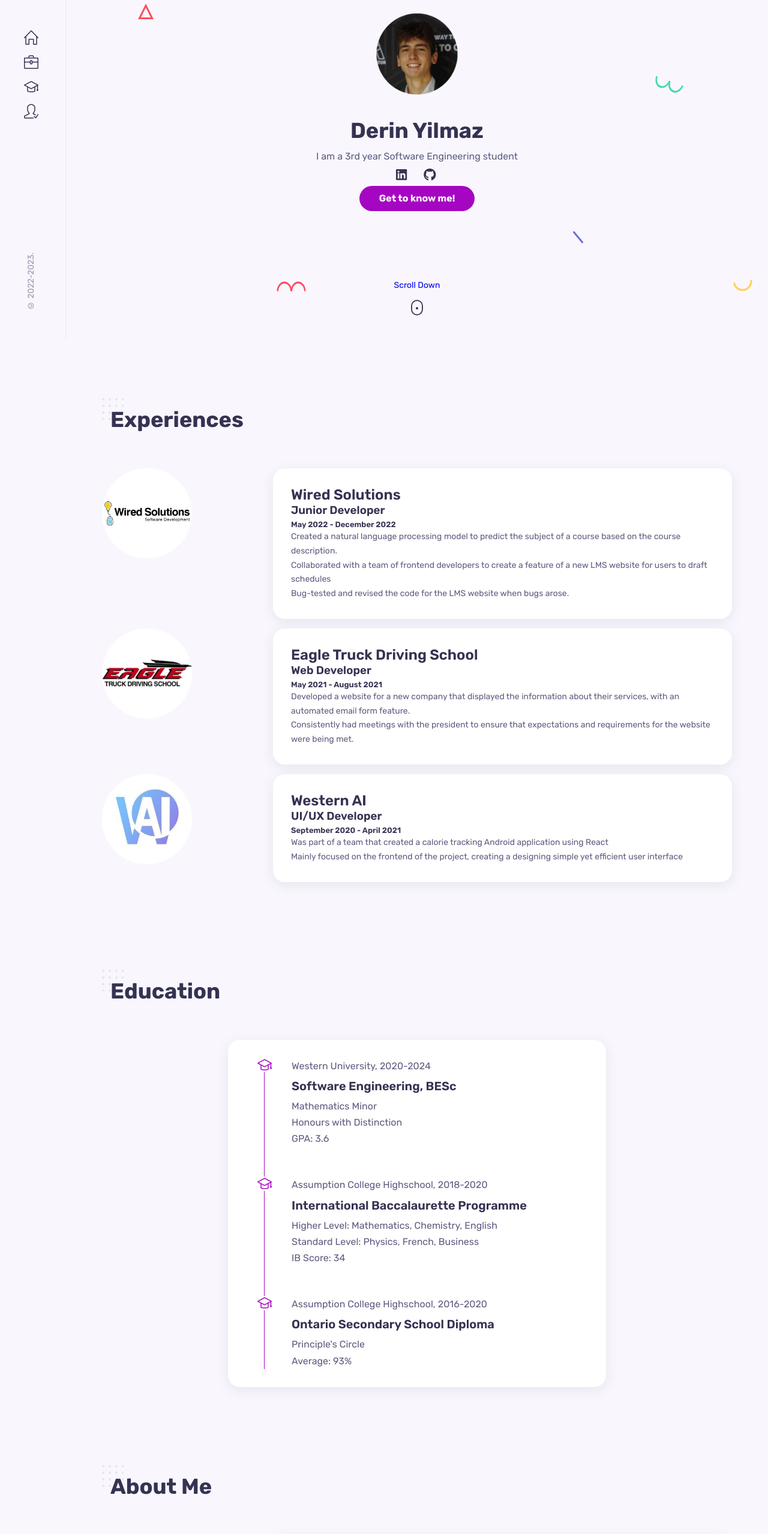
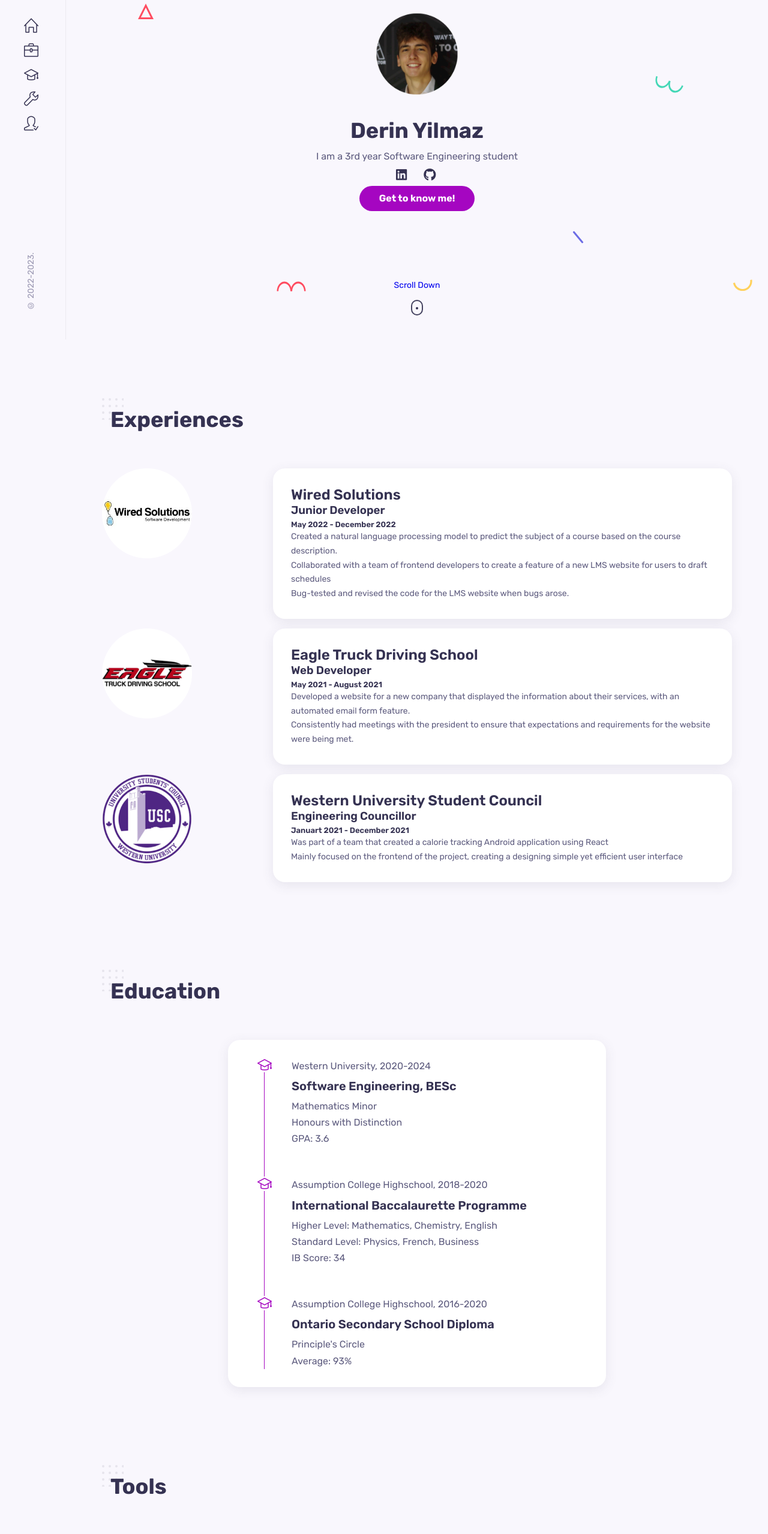
Before and after one commit to yilmazderin/yilmazderin.github.io, a React (Create React App) app: page / in a window 1280 px wide. Shown: the part 234-2792 px from the top of the page at 60% size. Built offline with nearby package versions, Linux system fonts and the light colour scheme.

Commit message:
Change Experience

```diff
--- a/src/App.js
+++ b/src/App.js
@@ -8,7 +8,7 @@ import Education from './components/education/Education';
 import Portfolio from './components/portfolio/Portfolio';
 import Pricing from './components/pricing/Pricing';
 import Testimonials from './components/testimonials/Testimonials';
-import Blog from './components/blog/Blog';
+import Tools from './components/tools/Tools';
 import Contact from './components/contact/Contact';
 import Shapes from './components/home/Shapes'
 
@@ -22,6 +22,7 @@ function App() {
         <Home />
         <Experiences />
         <Education />
+        <Tools />
         <About />
       </main>
     </>
--- a/src/components/about/about.css
+++ b/src/components/about/about.css
@@ -23,7 +23,6 @@
     display: inline-block;
     background-color: var(--first-color);
     font-weight: var(--font-bold);
-    padding-top: 10px;
     margin-left:30%
   }
 
--- a/src/components/blog/Blog.jsx
+++ /dev/null
@@ -1,10 +0,0 @@
-import React from 'react';
-import "./blog.css";
-
-const Blog = () => {
-    return (
-        <div>Blog</div>
-    )
-}
-
-export default Blog
--- a/src/components/experiences/Experiences.jsx
+++ b/src/components/experiences/Experiences.jsx
@@ -2,7 +2,7 @@ import React from 'react';
 import "./experiences.css";
 import etds from '../../assets/etds-modified.png'
 import ws from '../../assets/wslogo.png'
-import wai from '../../assets/wai.png'
+import usc from '../../assets/usc.png'
 
 const Experiences = () => {
     return (
@@ -45,14 +45,14 @@ const Experiences = () => {
 
             <div className="experience1__container grid">
 
-                <a href= "https://club-spotlight.ca/western-ai/" target = "_blank">
-                <img src={wai} alt="" className="wai" />
+                <a href= "https://westernusc.ca/" target = "_blank">
+                <img src={usc} alt="" className="wai" />
                 </a>
                 <div className="experience1__data grid">
                     <div className="experience1__info">
-                        <h2 className="experience1__title">Western AI</h2>
-                        <h3 className="experience1__name">UI/UX Developer</h3>
-                        <h3 className="ex1_date">September 2020 - April 2021</h3>
+                        <h2 className="experience1__title">Western University Student Council</h2>
+                        <h3 className="experience1__name">Engineering Councillor</h3>
+                        <h3 className="ex1_date">Januart 2021 - December 2021</h3>
                         <p className="experience1__description">Was part of a team that created a calorie tracking Android application using React</p>
                         <p className="experience1__description">Mainly focused on the frontend of the project, creating a designing simple yet efficient user interface</p>
                     </div>
--- a/src/components/experiences/experiences.css
+++ b/src/components/experiences/experiences.css
@@ -25,13 +25,13 @@
     width:  150px;
     height: 150px;
     object-fit: cover;
+    transition: all 0.3s ease;
 }
 
 .ws:hover {
     transform: scale(1.25);
-    transition: 0.3s;
 }
 
-.ws:hover::after {
-    transition: 0.3s;
+.wai:hover {
+    transform: scale(1.25);
 }
--- a/src/components/sidebar/Sidebar.jsx
+++ b/src/components/sidebar/Sidebar.jsx
@@ -31,6 +31,12 @@ const Sidebar = () => {
                         </li>
 
                         <li className="nav__item">
+                            <a href="#tools" className="nav__link">
+                            <i className='icon-wrench'></i>
+                            </a>
+                        </li>
+
+                        <li className="nav__item">
                             <a href="#about" className="nav__link">
                             <i className='icon-user-following'></i>
                             </a>
--- /dev/null
+++ b/src/components/tools/Tools.jsx
@@ -0,0 +1,13 @@
+import React from 'react';
+import "./tools.css";
+
+const Tools = () => {
+    return (
+        <section className="tools section container" id='tools'>
+            <h2 className="section__title">Tools</h2>
+            <h3 className="my__languages">Languages</h3>
+        </section>
+    )
+}
+
+export default Tools
```
Also changed, not shown: src/assets/usc.png (added), src/components/tools/tools.css (added).
